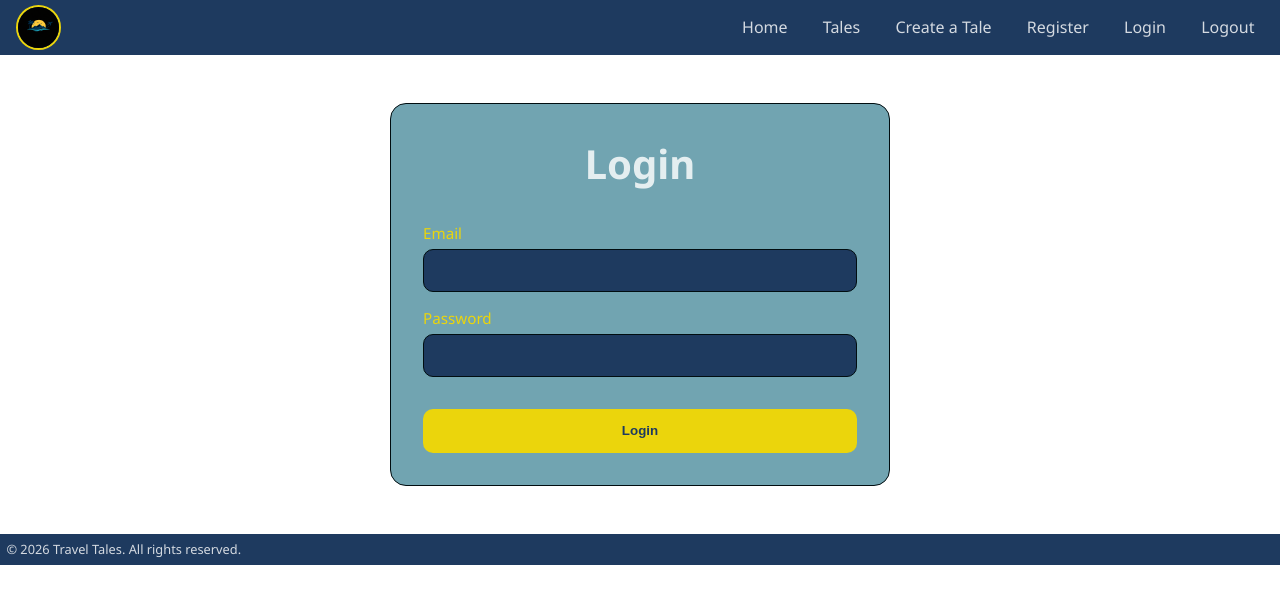
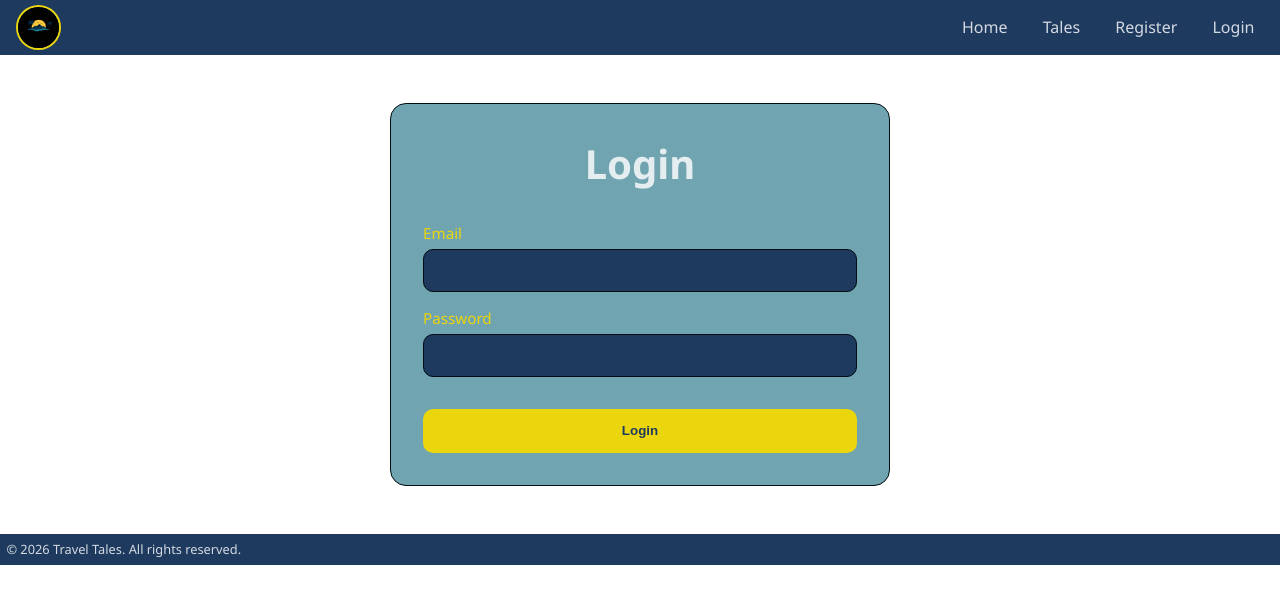
Before and after one commit to a-stoeva/softuni-angular-exam-project, an Angular app in the folder client/: page /login in a window 1280 px wide. Shown: the top 604 px of the page. Built offline with nearby package versions, Linux system fonts and the light colour scheme.

Commit message:
Add conditional rendering using isLogged and isOwner

```diff
--- a/client/src/app/api.service.ts
+++ b/client/src/app/api.service.ts
@@ -76,4 +76,12 @@ export class ApiService {
     return this.getUser()?.accessToken || null;
   }
 
+  isLogged(): boolean {
+    return !!this.getToken();
+  }
+
+  isOwner(ownerId: string): boolean {
+    const user = this.getUser();
+    return !!user && user._id === ownerId;
+  }
 }
--- a/client/src/app/core/header/header.component.html
+++ b/client/src/app/core/header/header.component.html
@@ -6,10 +6,14 @@
         <ul>
             <li><a routerLink = "/home">Home</a></li>
             <li><a routerLink = "/tales">Tales</a></li>
-            <li><a routerLink = "/create">Create a Tale</a></li>
-            <li><a routerLink = "/register">Register</a></li>
-            <li><a routerLink = "/login">Login</a></li>
-            <li><a (click)="logout()">Logout</a></li>
+            @if (isLogged){
+                <li><a routerLink = "/create">Create a Tale</a></li>
+                <li><a (click)="logout()">Logout</a></li>
+            }
+            @if (!isLogged){
+                <li><a routerLink = "/register">Register</a></li>
+                <li><a routerLink = "/login">Login</a></li>
+            }
         </ul>
     </nav>
 </header>
--- a/client/src/app/core/header/header.component.ts
+++ b/client/src/app/core/header/header.component.ts
@@ -13,6 +13,10 @@ export class HeaderComponent {
 
   constructor(private apiService: ApiService, private router: Router) {}
 
+  get isLogged(): boolean {
+    return this.apiService.isLogged();
+  }
+
   logout(): void {
     this.apiService.logout().subscribe(() => {
       localStorage.removeItem('user');
--- a/client/src/app/tale-details/tale-details.component.html
+++ b/client/src/app/tale-details/tale-details.component.html
@@ -20,10 +20,11 @@
 
     </div>
     </div>
-
-    <div class="buttons">
-        <a class="edit-btn" routerLink = "/tales/{{ tale?._id }}/edit">Edit Tale</a>
-        <a class="delete-btn" routerLink = "/tales">Delete Tale</a>
-    </div>
+    @if(isOwner){
+        <div class="buttons">
+            <a class="edit-btn" routerLink = "/tales/{{ tale?._id }}/edit">Edit Tale</a>
+            <a class="delete-btn" routerLink = "/tales">Delete Tale</a>
+        </div>
+    }
 
 </div>
--- a/client/src/app/tale-details/tale-details.component.ts
+++ b/client/src/app/tale-details/tale-details.component.ts
@@ -19,6 +19,10 @@ export class TaleDetailsComponent {
     private apiService: ApiService
   ) {}
 
+  get isOwner(): boolean {
+    return this.apiService.isOwner(this.tale._ownerId);
+  }
+
   ngOnInit(): void {
     const id = this.route.snapshot.params['taleId'];
     console.log(id);
```
